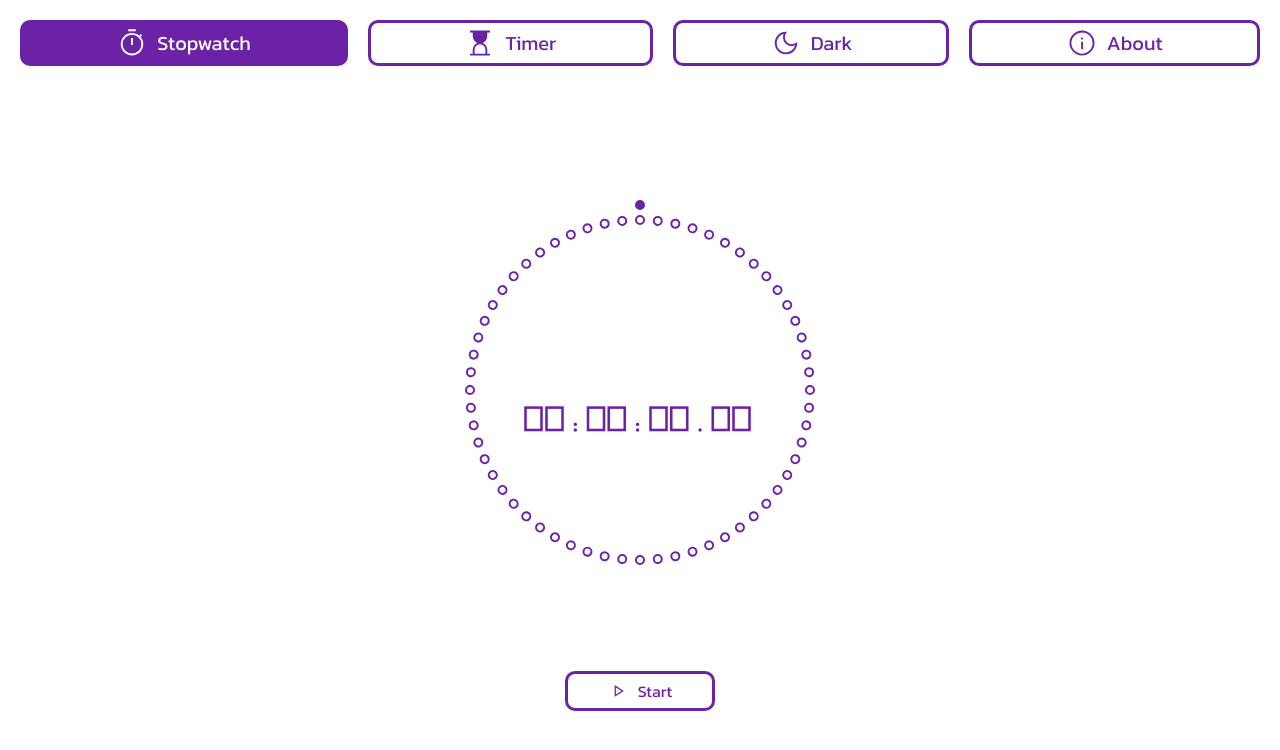
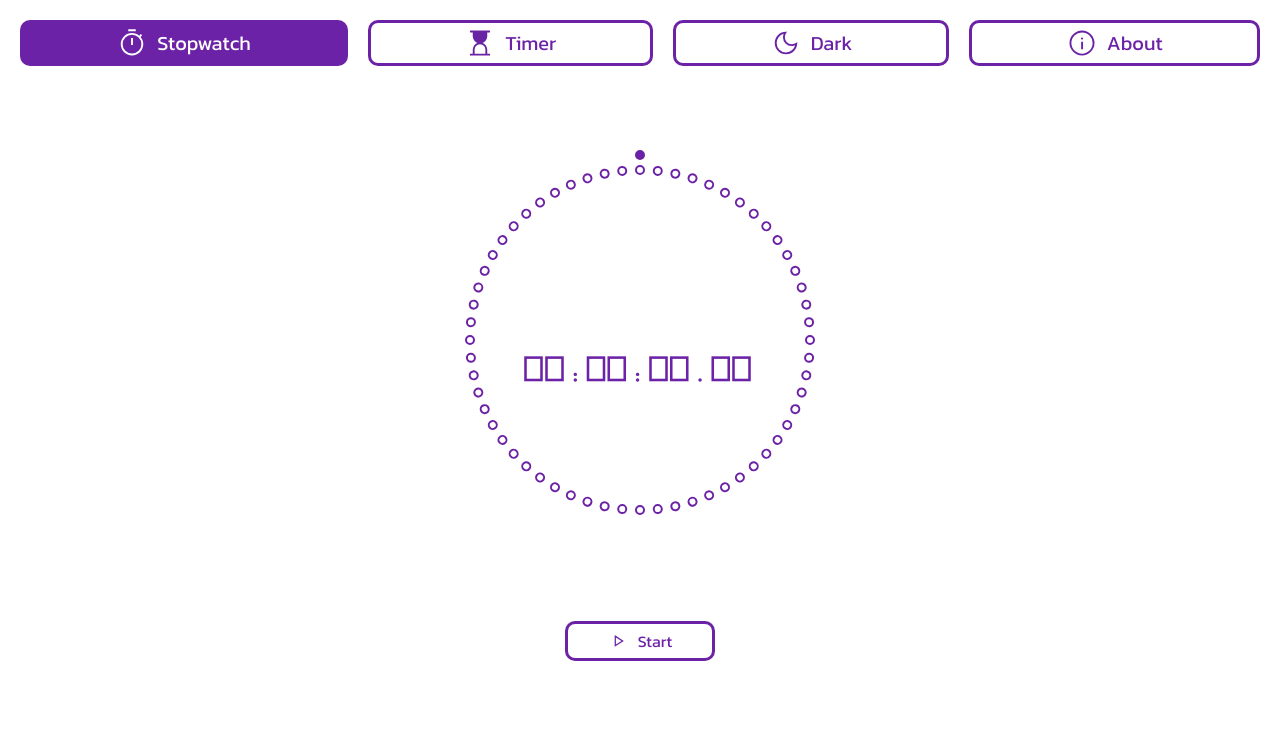
Before and after one commit to Diaa-E/stopwatch, a React (Vite) app: page / in a window 1280 px wide. Shown: the top 750 px of the page. Built offline with nearby package versions, Linux system fonts and the light colour scheme.

Commit message:
Reduce stopwatch top margin

```diff
--- a/src/styles/Stopwatch.css
+++ b/src/styles/Stopwatch.css
@@ -26,7 +26,7 @@
     .watch{
         min-height: calc(170px * 2.5);
         min-width: calc(170px * 2.5);
-        margin: 100px 0 0 0;
+        margin: 50px 0 0 0;
     }
 
     .stopwatch{
```
